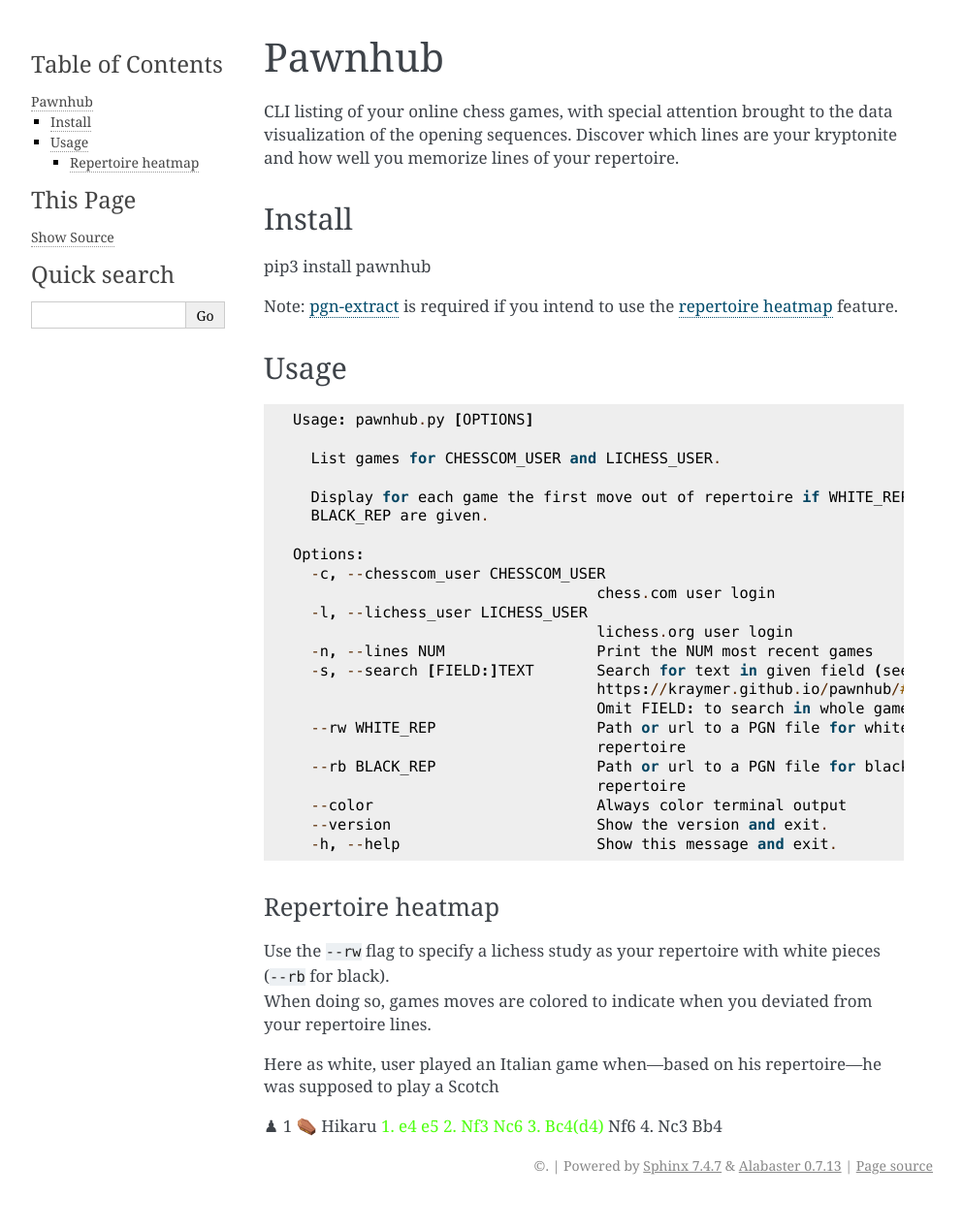
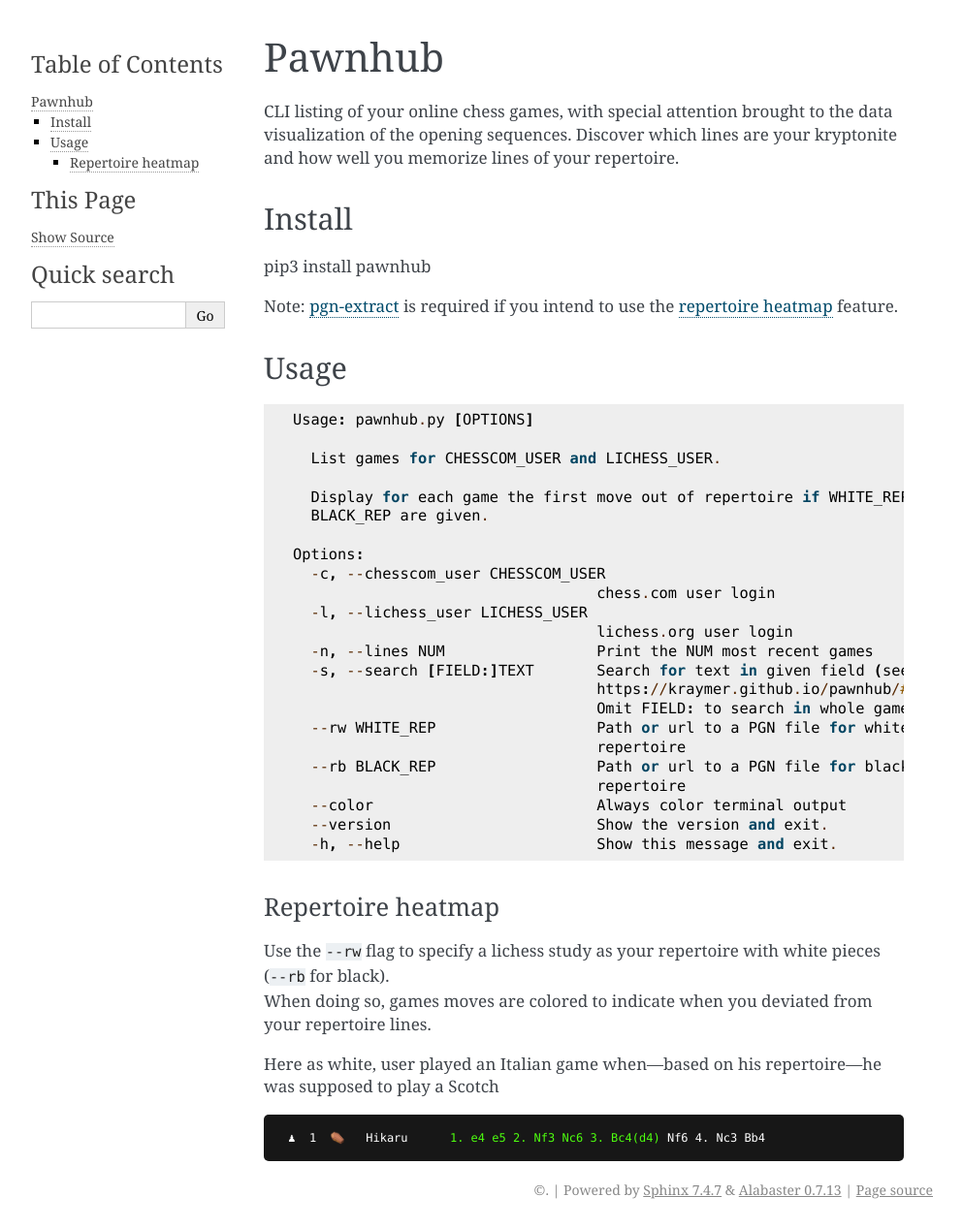
Before and after one commit to Kraymer/pawnhub, a Sphinx documentation site: the page built from docs/index.md, in a window 1280 px wide. Shown: the whole page at 97% size, without its empty margins (148-1141 px from the left). Built offline with Sphinx 7.4.7, drawn with Linux system fonts in a browser that asks for light colours; before the commit the page ends 1242 px from its top, so only the background shows below that.

Commit message:
fix: custom.css

```diff
--- a/docs/static/css/custom.css
+++ b/docs/static/css/custom.css
@@ -1,4 +1,4 @@
-<style>.term-container {
+.term-container {
   background: #171717;
   border-radius: 5px;
   color: white;
@@ -11,4 +11,3 @@
   white-space: pre-wrap;
   color: #FFFFFF;
 }
-</style>
```
